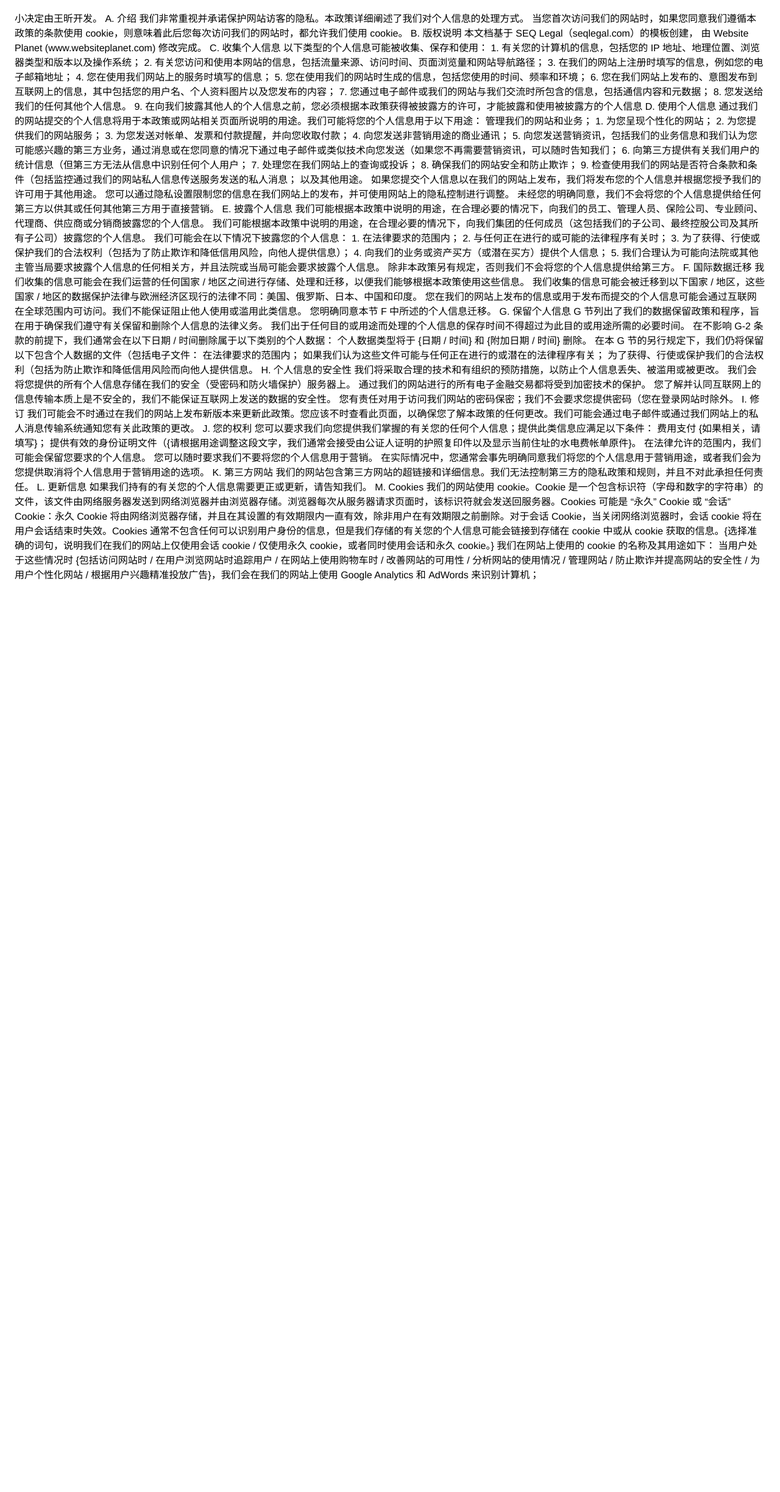
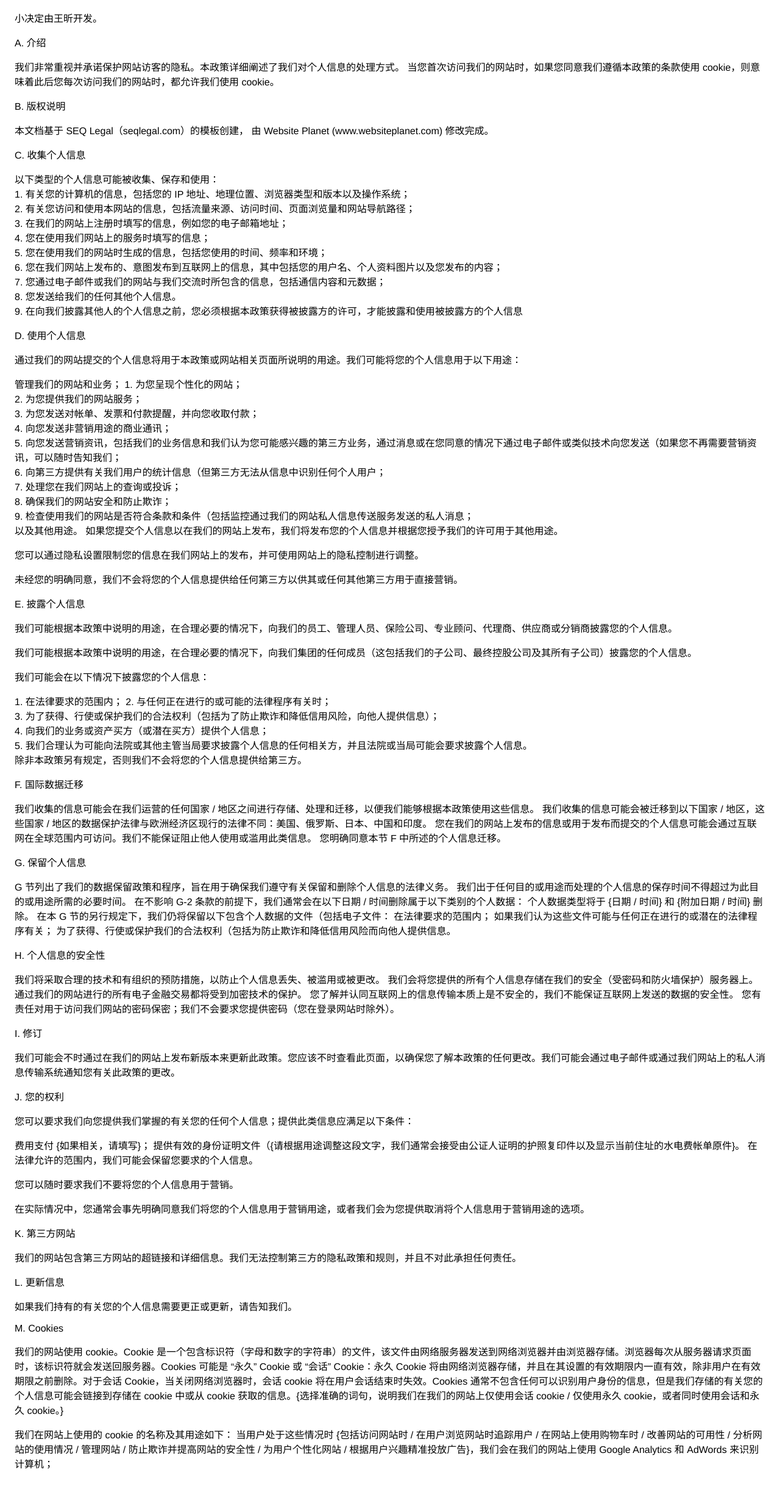
Before and after one commit to nix1024/decision-web, a plain HTML site: page cn/privacy.html in a window 1280 px wide. Shown: the part 82-2528 px from the top of the page at 61% size. Before the commit the page ends 1059 px from the top, so only its background shows below. Drawn offline with Linux system fonts and the light colour scheme.

Commit message:
Update cn privacy

```diff
--- a/cn/privacy.html
+++ b/cn/privacy.html
@@ -9,77 +9,77 @@
     <body>
 
     <h2>隐私协议</h2>
-    小决定由王昕开发。
+    <p>小决定由王昕开发。</p>
 
-    A. 介绍
+    <p>A. 介绍</p>
 
-    我们非常重视并承诺保护网站访客的隐私。本政策详细阐述了我们对个人信息的处理方式。
-    当您首次访问我们的网站时，如果您同意我们遵循本政策的条款使用 cookie，则意味着此后您每次访问我们的网站时，都允许我们使用 cookie。
+    <p>我们非常重视并承诺保护网站访客的隐私。本政策详细阐述了我们对个人信息的处理方式。
+    当您首次访问我们的网站时，如果您同意我们遵循本政策的条款使用 cookie，则意味着此后您每次访问我们的网站时，都允许我们使用 cookie。</p>
 
-    B. 版权说明
+    <p>B. 版权说明</p>
     本文档基于 SEQ Legal（seqlegal.com）的模板创建，
     由 Website Planet (www.websiteplanet.com) 修改完成。
 
-    C. 收集个人信息
+    <p>C. 收集个人信息</p>
 
-    以下类型的个人信息可能被收集、保存和使用：
+    <p>以下类型的个人信息可能被收集、保存和使用：<br />
 
-    1. 有关您的计算机的信息，包括您的 IP 地址、地理位置、浏览器类型和版本以及操作系统；
-    2. 有关您访问和使用本网站的信息，包括流量来源、访问时间、页面浏览量和网站导航路径；
-    3. 在我们的网站上注册时填写的信息，例如您的电子邮箱地址；
-    4. 您在使用我们网站上的服务时填写的信息；
-    5. 您在使用我们的网站时生成的信息，包括您使用的时间、频率和环境；
-    6. 您在我们网站上发布的、意图发布到互联网上的信息，其中包括您的用户名、个人资料图片以及您发布的内容；
-    7. 您通过电子邮件或我们的网站与我们交流时所包含的信息，包括通信内容和元数据；
-    8. 您发送给我们的任何其他个人信息。
-    9. 在向我们披露其他人的个人信息之前，您必须根据本政策获得被披露方的许可，才能披露和使用被披露方的个人信息
+    1. 有关您的计算机的信息，包括您的 IP 地址、地理位置、浏览器类型和版本以及操作系统；<br />
+    2. 有关您访问和使用本网站的信息，包括流量来源、访问时间、页面浏览量和网站导航路径；<br />
+    3. 在我们的网站上注册时填写的信息，例如您的电子邮箱地址；<br />
+    4. 您在使用我们网站上的服务时填写的信息；<br />
+    5. 您在使用我们的网站时生成的信息，包括您使用的时间、频率和环境；<br />
+    6. 您在我们网站上发布的、意图发布到互联网上的信息，其中包括您的用户名、个人资料图片以及您发布的内容；<br />
+    7. 您通过电子邮件或我们的网站与我们交流时所包含的信息，包括通信内容和元数据；<br />
+    8. 您发送给我们的任何其他个人信息。<br />
+    9. 在向我们披露其他人的个人信息之前，您必须根据本政策获得被披露方的许可，才能披露和使用被披露方的个人信息</p>
 
-    D. 使用个人信息
+    <p>D. 使用个人信息</p>
 
-    通过我们的网站提交的个人信息将用于本政策或网站相关页面所说明的用途。我们可能将您的个人信息用于以下用途：
+    <p>通过我们的网站提交的个人信息将用于本政策或网站相关页面所说明的用途。我们可能将您的个人信息用于以下用途：</p>
 
-    管理我们的网站和业务；
-    1. 为您呈现个性化的网站；
-    2. 为您提供我们的网站服务；
-    3. 为您发送对帐单、发票和付款提醒，并向您收取付款；
-    4. 向您发送非营销用途的商业通讯；
-    5. 向您发送营销资讯，包括我们的业务信息和我们认为您可能感兴趣的第三方业务，通过消息或在您同意的情况下通过电子邮件或类似技术向您发送（如果您不再需要营销资讯，可以随时告知我们；
-    6. 向第三方提供有关我们用户的统计信息（但第三方无法从信息中识别任何个人用户；
-    7. 处理您在我们网站上的查询或投诉；
-    8. 确保我们的网站安全和防止欺诈；
-    9. 检查使用我们的网站是否符合条款和条件（包括监控通过我们的网站私人信息传送服务发送的私人消息；
+    <p>管理我们的网站和业务；
+    1. 为您呈现个性化的网站；<br />
+    2. 为您提供我们的网站服务；<br />
+    3. 为您发送对帐单、发票和付款提醒，并向您收取付款；<br />
+    4. 向您发送非营销用途的商业通讯；<br />
+    5. 向您发送营销资讯，包括我们的业务信息和我们认为您可能感兴趣的第三方业务，通过消息或在您同意的情况下通过电子邮件或类似技术向您发送（如果您不再需要营销资讯，可以随时告知我们；<br />
+    6. 向第三方提供有关我们用户的统计信息（但第三方无法从信息中识别任何个人用户；<br />
+    7. 处理您在我们网站上的查询或投诉；<br />
+    8. 确保我们的网站安全和防止欺诈；<br />
+    9. 检查使用我们的网站是否符合条款和条件（包括监控通过我们的网站私人信息传送服务发送的私人消息；<br />
     以及其他用途。
-    如果您提交个人信息以在我们的网站上发布，我们将发布您的个人信息并根据您授予我们的许可用于其他用途。
+    如果您提交个人信息以在我们的网站上发布，我们将发布您的个人信息并根据您授予我们的许可用于其他用途。</p>
 
-    您可以通过隐私设置限制您的信息在我们网站上的发布，并可使用网站上的隐私控制进行调整。
+    <p>您可以通过隐私设置限制您的信息在我们网站上的发布，并可使用网站上的隐私控制进行调整。</p>
 
-    未经您的明确同意，我们不会将您的个人信息提供给任何第三方以供其或任何其他第三方用于直接营销。
+    <p>未经您的明确同意，我们不会将您的个人信息提供给任何第三方以供其或任何其他第三方用于直接营销。</p>
 
-    E. 披露个人信息
+    <p>E. 披露个人信息</p>
 
-    我们可能根据本政策中说明的用途，在合理必要的情况下，向我们的员工、管理人员、保险公司、专业顾问、代理商、供应商或分销商披露您的个人信息。
+    <p>我们可能根据本政策中说明的用途，在合理必要的情况下，向我们的员工、管理人员、保险公司、专业顾问、代理商、供应商或分销商披露您的个人信息。</p>
 
-    我们可能根据本政策中说明的用途，在合理必要的情况下，向我们集团的任何成员（这包括我们的子公司、最终控股公司及其所有子公司）披露您的个人信息。
+    <p>我们可能根据本政策中说明的用途，在合理必要的情况下，向我们集团的任何成员（这包括我们的子公司、最终控股公司及其所有子公司）披露您的个人信息。</p>
 
-    我们可能会在以下情况下披露您的个人信息：
+    <p>我们可能会在以下情况下披露您的个人信息：</p>
 
-    1. 在法律要求的范围内；
-    2. 与任何正在进行的或可能的法律程序有关时；
-    3. 为了获得、行使或保护我们的合法权利（包括为了防止欺诈和降低信用风险，向他人提供信息）；
-    4. 向我们的业务或资产买方（或潜在买方）提供个人信息；
-    5. 我们合理认为可能向法院或其他主管当局要求披露个人信息的任何相关方，并且法院或当局可能会要求披露个人信息。
-    除非本政策另有规定，否则我们不会将您的个人信息提供给第三方。
+    <p>1. 在法律要求的范围内；
+    2. 与任何正在进行的或可能的法律程序有关时；<br />
+    3. 为了获得、行使或保护我们的合法权利（包括为了防止欺诈和降低信用风险，向他人提供信息）；<br />
+    4. 向我们的业务或资产买方（或潜在买方）提供个人信息；<br />
+    5. 我们合理认为可能向法院或其他主管当局要求披露个人信息的任何相关方，并且法院或当局可能会要求披露个人信息。<br />
+    除非本政策另有规定，否则我们不会将您的个人信息提供给第三方。</p>
 
-    F. 国际数据迁移
+    <p>F. 国际数据迁移</p>
 
-    我们收集的信息可能会在我们运营的任何国家 / 地区之间进行存储、处理和迁移，以便我们能够根据本政策使用这些信息。
+    <p>我们收集的信息可能会在我们运营的任何国家 / 地区之间进行存储、处理和迁移，以便我们能够根据本政策使用这些信息。
     我们收集的信息可能会被迁移到以下国家 / 地区，这些国家 / 地区的数据保护法律与欧洲经济区现行的法律不同：美国、俄罗斯、日本、中国和印度。
     您在我们的网站上发布的信息或用于发布而提交的个人信息可能会通过互联网在全球范围内可访问。我们不能保证阻止他人使用或滥用此类信息。
-    您明确同意本节 F 中所述的个人信息迁移。
+    您明确同意本节 F 中所述的个人信息迁移。</p>
 
-    G. 保留个人信息
+    <p>G. 保留个人信息</p>
 
-    G 节列出了我们的数据保留政策和程序，旨在用于确保我们遵守有关保留和删除个人信息的法律义务。
+    <p>G 节列出了我们的数据保留政策和程序，旨在用于确保我们遵守有关保留和删除个人信息的法律义务。
     我们出于任何目的或用途而处理的个人信息的保存时间不得超过为此目的或用途所需的必要时间。
     在不影响 G-2 条款的前提下，我们通常会在以下日期 / 时间删除属于以下类别的个人数据：
     个人数据类型将于 {日期 / 时间} 和
@@ -87,45 +87,45 @@
     在本 G 节的另行规定下，我们仍将保留以下包含个人数据的文件（包括电子文件：
     在法律要求的范围内；
     如果我们认为这些文件可能与任何正在进行的或潜在的法律程序有关；
-    为了获得、行使或保护我们的合法权利（包括为防止欺诈和降低信用风险而向他人提供信息。
+    为了获得、行使或保护我们的合法权利（包括为防止欺诈和降低信用风险而向他人提供信息。</p>
 
-    H. 个人信息的安全性
+    <p>H. 个人信息的安全性</p>
 
-    我们将采取合理的技术和有组织的预防措施，以防止个人信息丢失、被滥用或被更改。
+    <p>我们将采取合理的技术和有组织的预防措施，以防止个人信息丢失、被滥用或被更改。
     我们会将您提供的所有个人信息存储在我们的安全（受密码和防火墙保护）服务器上。
     通过我们的网站进行的所有电子金融交易都将受到加密技术的保护。
     您了解并认同互联网上的信息传输本质上是不安全的，我们不能保证互联网上发送的数据的安全性。
-    您有责任对用于访问我们网站的密码保密；我们不会要求您提供密码（您在登录网站时除外。
+    您有责任对用于访问我们网站的密码保密；我们不会要求您提供密码（您在登录网站时除外）。</p>
 
-    I. 修订
+    <p>I. 修订</p>
 
-    我们可能会不时通过在我们的网站上发布新版本来更新此政策。您应该不时查看此页面，以确保您了解本政策的任何更改。我们可能会通过电子邮件或通过我们网站上的私人消息传输系统通知您有关此政策的更改。
+    <p>我们可能会不时通过在我们的网站上发布新版本来更新此政策。您应该不时查看此页面，以确保您了解本政策的任何更改。我们可能会通过电子邮件或通过我们网站上的私人消息传输系统通知您有关此政策的更改。</p>
 
-    J. 您的权利
+    <p>J. 您的权利</p>
 
-    您可以要求我们向您提供我们掌握的有关您的任何个人信息；提供此类信息应满足以下条件：
+    <p>您可以要求我们向您提供我们掌握的有关您的任何个人信息；提供此类信息应满足以下条件：</p>
 
-    费用支付 {如果相关，请填写}；
+    <p>费用支付 {如果相关，请填写}；
     提供有效的身份证明文件（{请根据用途调整这段文字，我们通常会接受由公证人证明的护照复印件以及显示当前住址的水电费帐单原件}。
-    在法律允许的范围内，我们可能会保留您要求的个人信息。
+    在法律允许的范围内，我们可能会保留您要求的个人信息。</p>
 
-    您可以随时要求我们不要将您的个人信息用于营销。
+    <p>您可以随时要求我们不要将您的个人信息用于营销。</p>
 
-    在实际情况中，您通常会事先明确同意我们将您的个人信息用于营销用途，或者我们会为您提供取消将个人信息用于营销用途的选项。
+    <p>在实际情况中，您通常会事先明确同意我们将您的个人信息用于营销用途，或者我们会为您提供取消将个人信息用于营销用途的选项。</p>
 
-    K. 第三方网站
+    <p>K. 第三方网站</p>
 
-    我们的网站包含第三方网站的超链接和详细信息。我们无法控制第三方的隐私政策和规则，并且不对此承担任何责任。
+    <p>我们的网站包含第三方网站的超链接和详细信息。我们无法控制第三方的隐私政策和规则，并且不对此承担任何责任。</p>
 
-    L. 更新信息
+    <p>L. 更新信息</p>
 
-    如果我们持有的有关您的个人信息需要更正或更新，请告知我们。
+    <p>如果我们持有的有关您的个人信息需要更正或更新，请告知我们。</p>
 
-    M. Cookies
+    <p>M. Cookies</p>
 
-    我们的网站使用 cookie。Cookie 是一个包含标识符（字母和数字的字符串）的文件，该文件由网络服务器发送到网络浏览器并由浏览器存储。浏览器每次从服务器请求页面时，该标识符就会发送回服务器。Cookies 可能是 “永久” Cookie 或 “会话” Cookie：永久 Cookie 将由网络浏览器存储，并且在其设置的有效期限内一直有效，除非用户在有效期限之前删除。对于会话 Cookie，当关闭网络浏览器时，会话 cookie 将在用户会话结束时失效。Cookies 通常不包含任何可以识别用户身份的信息，但是我们存储的有关您的个人信息可能会链接到存储在 cookie 中或从 cookie 获取的信息。{选择准确的词句，说明我们在我们的网站上仅使用会话 cookie / 仅使用永久 cookie，或者同时使用会话和永久 cookie。}
+    <p>我们的网站使用 cookie。Cookie 是一个包含标识符（字母和数字的字符串）的文件，该文件由网络服务器发送到网络浏览器并由浏览器存储。浏览器每次从服务器请求页面时，该标识符就会发送回服务器。Cookies 可能是 “永久” Cookie 或 “会话” Cookie：永久 Cookie 将由网络浏览器存储，并且在其设置的有效期限内一直有效，除非用户在有效期限之前删除。对于会话 Cookie，当关闭网络浏览器时，会话 cookie 将在用户会话结束时失效。Cookies 通常不包含任何可以识别用户身份的信息，但是我们存储的有关您的个人信息可能会链接到存储在 cookie 中或从 cookie 获取的信息。{选择准确的词句，说明我们在我们的网站上仅使用会话 cookie / 仅使用永久 cookie，或者同时使用会话和永久 cookie。}</p>
 
-    我们在网站上使用的 cookie 的名称及其用途如下：
-    当用户处于这些情况时 {包括访问网站时 / 在用户浏览网站时追踪用户 / 在网站上使用购物车时 / 改善网站的可用性 / 分析网站的使用情况 / 管理网站 / 防止欺诈并提高网站的安全性 / 为用户个性化网站 / 根据用户兴趣精准投放广告}，我们会在我们的网站上使用 Google Analytics 和 AdWords 来识别计算机；
+    <p>我们在网站上使用的 cookie 的名称及其用途如下：
+    当用户处于这些情况时 {包括访问网站时 / 在用户浏览网站时追踪用户 / 在网站上使用购物车时 / 改善网站的可用性 / 分析网站的使用情况 / 管理网站 / 防止欺诈并提高网站的安全性 / 为用户个性化网站 / 根据用户兴趣精准投放广告}，我们会在我们的网站上使用 Google Analytics 和 AdWords 来识别计算机；</p>
     </body>
     </html>
```
